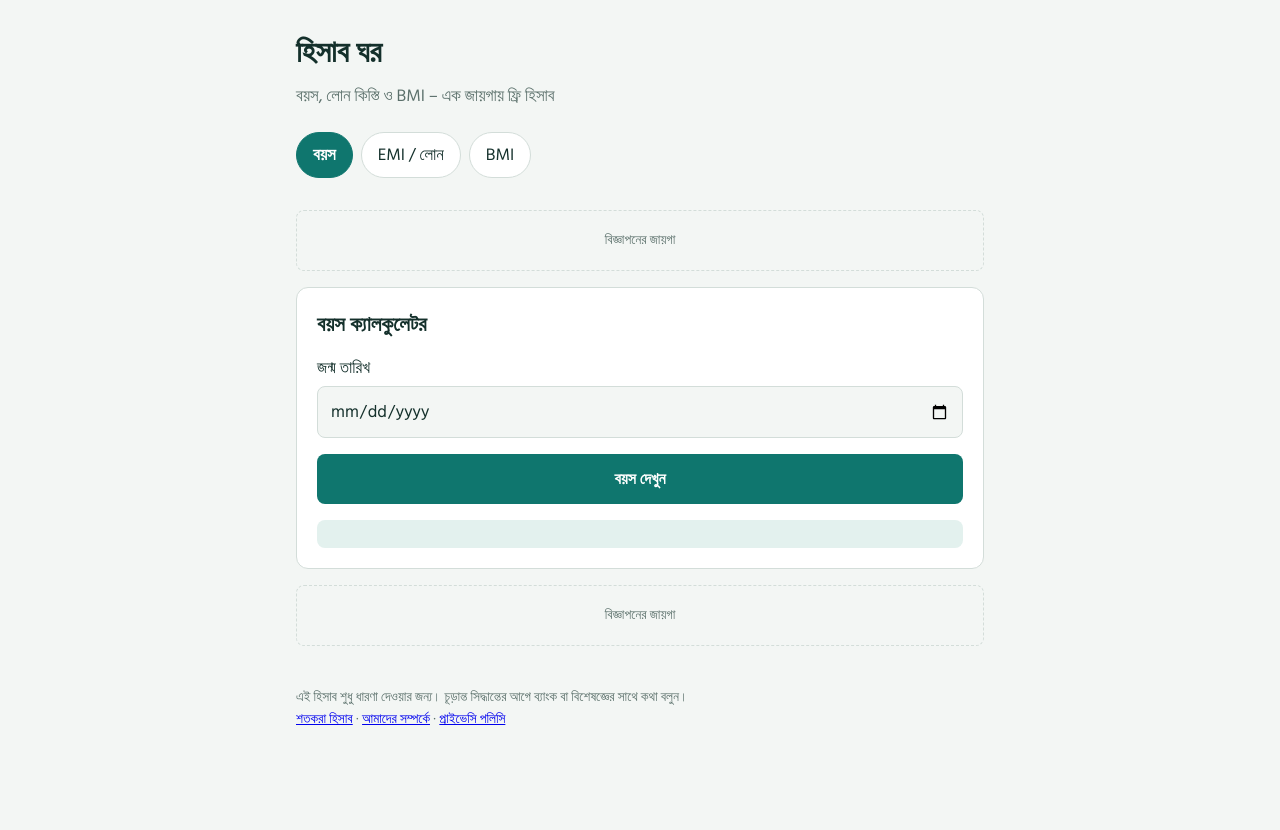
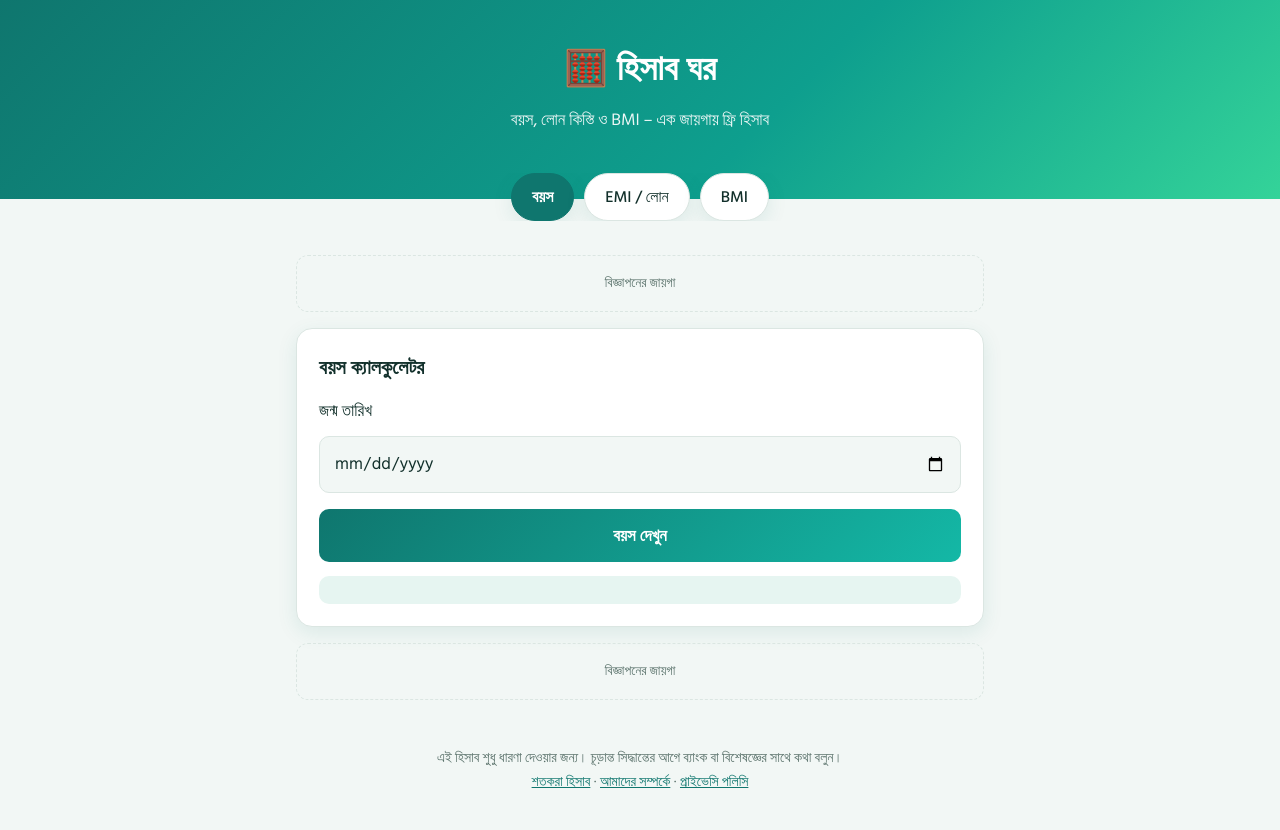
Before and after one commit to financeunpacked4-png/financeunpacked4-png.github.io, a plain HTML site: page index.html in a window 1280 px wide. Before the commit the page ends 800 px from the top, so only its background shows below. Drawn offline with Linux system fonts and the light colour scheme.

Commit message:
new design

```diff
--- a/index.html
+++ b/index.html
@@ -7,34 +7,11 @@
 <title>হিসাব ঘর – বয়স, EMI ও BMI ক্যালকুলেটর</title>
 <meta name="description" content="ফ্রি বাংলা অনলাইন ক্যালকুলেটর: বয়স ক্যালকুলেটর, EMI/লোন ক্যালকুলেটর এবং BMI ক্যালকুলেটর।">
 <link href="https://fonts.googleapis.com/css2?family=Hind+Siliguri:wght@400;500;700&display=swap" rel="stylesheet">
-<style>
-:root{--bg:#f3f6f4;--card:#fff;--ink:#14302b;--mute:#5b706b;--line:#d3ddd9;--acc:#0f766e;--accInk:#fff;--out:#e3f1ee;box-sizing:border-box}
-@media (prefers-color-scheme:dark){:root:not([data-theme="light"]){--bg:#0e1b18;--card:#152723;--ink:#e6f1ee;--mute:#9db5af;--line:#2a403b;--acc:#2dd4bf;--accInk:#06231f;--out:#183530}}
-*{box-sizing:inherit}
-body{margin:0;background:var(--bg);color:var(--ink);font:17px/1.65 "Hind Siliguri",system-ui,sans-serif}
-header{padding:28px 16px 8px;max-width:720px;margin:auto}
-h1{font-size:1.9rem;margin:0 0 4px}
-header p{margin:0;color:var(--mute)}
-nav{display:flex;gap:8px;max-width:720px;margin:14px auto 0;padding:0 16px;overflow-x:auto}
-nav button{flex:none;border:1px solid var(--line);background:var(--card);color:var(--ink);font:inherit;padding:8px 16px;border-radius:999px;cursor:pointer}
-nav button[aria-selected="true"]{background:var(--acc);color:var(--accInk);border-color:var(--acc);font-weight:700}
-main{max-width:720px;margin:auto;padding:16px}
-section{display:none;background:var(--card);border:1px solid var(--line);border-radius:12px;padding:20px}
-section.on{display:block}
-h2{margin:0 0 12px;font-size:1.3rem}
-label{display:block;margin:12px 0 4px;font-weight:500}
-input{width:100%;padding:10px 12px;font:inherit;color:var(--ink);background:var(--bg);border:1px solid var(--line);border-radius:8px}
-input:focus-visible,button:focus-visible{outline:3px solid var(--acc);outline-offset:2px}
-.go{margin-top:16px;width:100%;padding:12px;border:0;border-radius:8px;background:var(--acc);color:var(--accInk);font:700 1rem "Hind Siliguri",sans-serif;cursor:pointer}
-.out{margin-top:16px;padding:14px;border-radius:8px;background:var(--out);min-height:1.5em}
-.out b{font-size:1.2em}
-.ad{margin:16px 0;padding:18px;text-align:center;border:1px dashed var(--line);color:var(--mute);border-radius:8px;font-size:.85rem}
-footer{max-width:720px;margin:auto;padding:8px 16px 32px;color:var(--mute);font-size:.85rem}
-</style>
+<link rel="stylesheet" href="style.css">
 </head>
 <body>
 <header>
-<h1>হিসাব ঘর</h1>
+<h1>🧮 হিসাব ঘর</h1>
 <p>বয়স, লোন কিস্তি ও BMI – এক জায়গায় ফ্রি হিসাব</p>
 </header>
 <nav role="tablist">
--- /dev/null
+++ b/style.css
@@ -0,0 +1,28 @@
+@import url('https://fonts.googleapis.com/css2?family=Hind+Siliguri:wght@400;500;700&display=swap');
+:root{--bg:#f2f7f5;--card:#fff;--ink:#12302b;--mute:#587069;--line:#dbe6e2;--acc:#0f766e;--acc2:#14b8a6;--accInk:#fff;--out:#e6f5f1;--sh:0 6px 20px rgba(15,118,110,.10)}
+@media(prefers-color-scheme:dark){:root{--bg:#0b1613;--card:#13241f;--ink:#e8f3f0;--mute:#9bb4ad;--line:#25403a;--acc:#2dd4bf;--acc2:#5eead4;--accInk:#04201b;--out:#173530;--sh:0 6px 20px rgba(0,0,0,.35)}}
+*{box-sizing:border-box}
+body{margin:0;background:var(--bg);color:var(--ink);font:17px/1.7 "Hind Siliguri",system-ui,sans-serif}
+header{background:linear-gradient(135deg,#0f766e,#0e9f8e 60%,#34d399);color:#fff;text-align:center;padding:40px 16px 64px}
+header h1{font-size:2.2rem;margin:0 0 6px}
+header p{margin:0;opacity:.92}
+nav{display:flex;gap:10px;justify-content:center;margin:-26px auto 0;padding:0 16px;overflow-x:auto;position:relative}
+nav button{flex:none;width:auto;margin:0;border:1px solid var(--line);background:var(--card);color:var(--ink);font:500 1rem "Hind Siliguri",sans-serif;padding:10px 20px;border-radius:999px;cursor:pointer;box-shadow:var(--sh)}
+nav button[aria-selected="true"]{background:var(--acc);color:var(--accInk);border-color:var(--acc);font-weight:700}
+main{max-width:720px;margin:auto;padding:18px 16px}
+main h1{font-size:1.8rem;margin:10px 0}
+section{background:var(--card);border:1px solid var(--line);border-radius:16px;padding:22px;margin:14px 0;box-shadow:var(--sh)}
+section[id]{display:none}
+section.on{display:block}
+h2{margin:0 0 10px;font-size:1.25rem}
+label{display:block;margin:12px 0 4px;font-weight:500}
+input{width:100%;padding:12px 14px;margin:6px 0;font:inherit;color:var(--ink);background:var(--bg);border:1.5px solid var(--line);border-radius:10px}
+input:focus{outline:none;border-color:var(--acc);box-shadow:0 0 0 3px rgba(20,184,166,.25)}
+button{width:100%;margin-top:10px;padding:13px;border:0;border-radius:10px;background:linear-gradient(135deg,var(--acc),var(--acc2));color:var(--accInk);font:700 1.05rem "Hind Siliguri",sans-serif;cursor:pointer}
+.out{margin-top:14px;padding:14px;border-radius:10px;background:var(--out);min-height:1.6em}
+.out b{font-size:1.25em;color:var(--acc)}
+.ad{margin:16px 0;padding:16px;text-align:center;border:1px dashed var(--line);color:var(--mute);border-radius:12px;font-size:.85rem}
+footer{max-width:720px;margin:auto;padding:12px 16px 36px;color:var(--mute);font-size:.88rem;text-align:center}
+a{color:var(--acc)}
+body>h1,body>h2,body>p{max-width:720px;margin-left:auto;margin-right:auto;padding:0 16px}
+body>h1{padding-top:28px}
```
Also changed, not shown: about.html (+2 -1 lines), percent.html (+1 -14 lines), privacy.html (+2 -1 lines).
